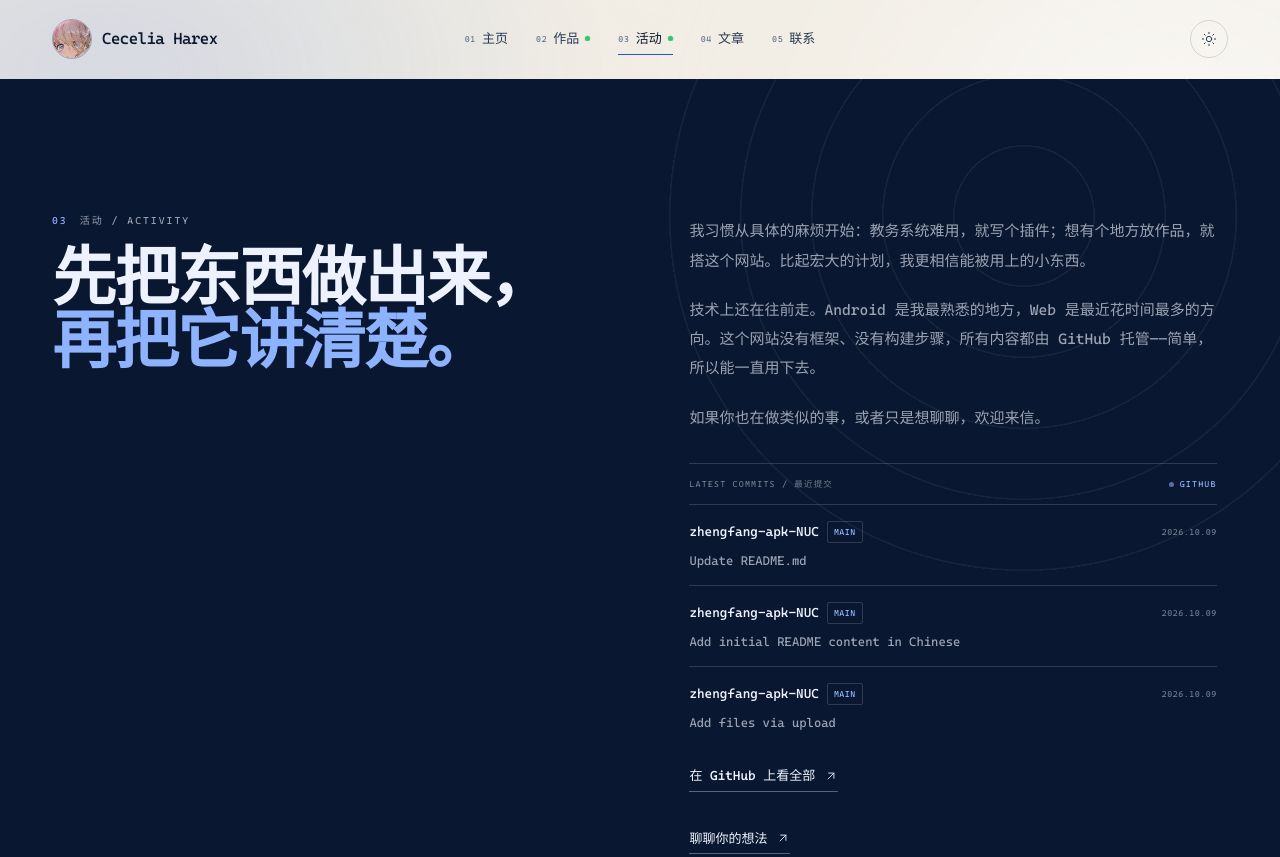
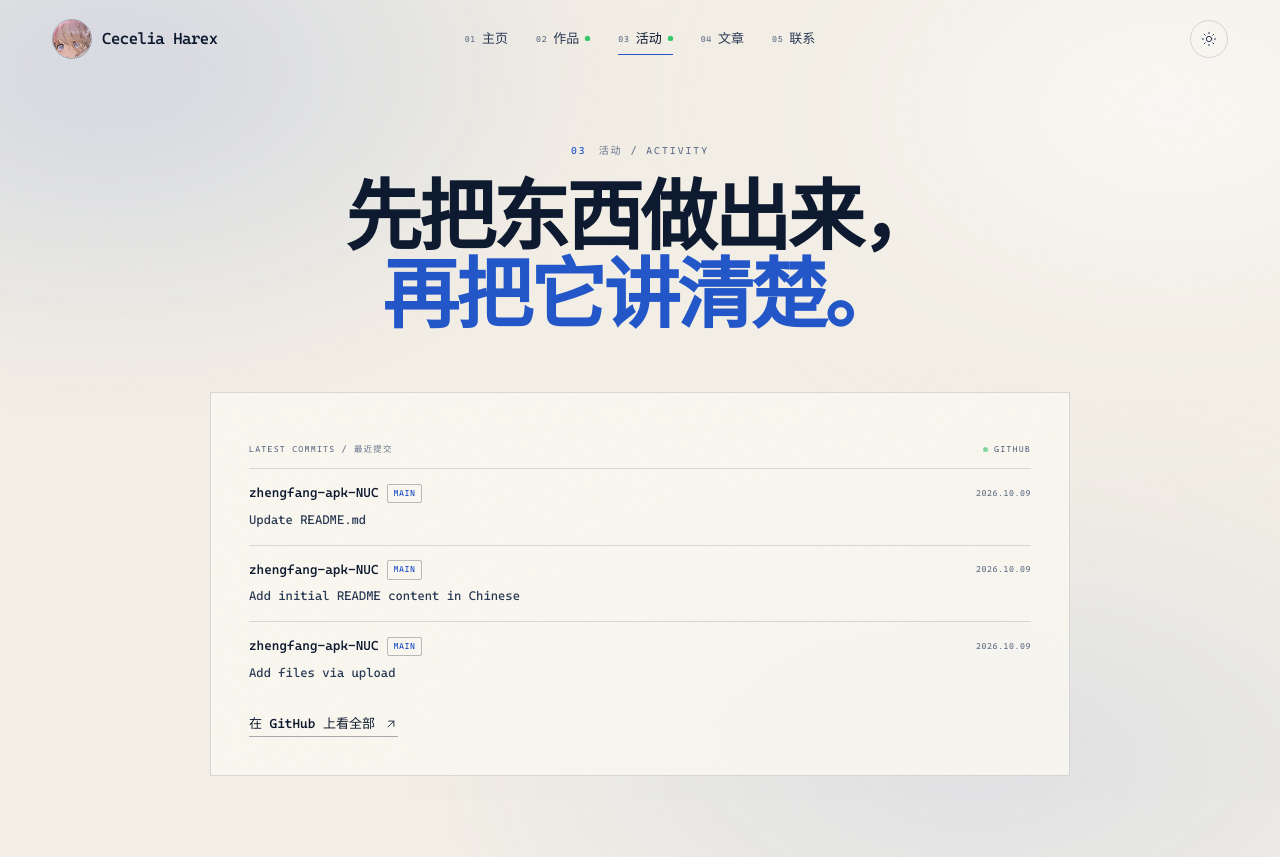
Before and after one commit to CeceliaHarex/Introduction, a website: page activity.html in a window 1280 px wide. Shown: the top 857 px of the page. Drawn offline with Linux system fonts and the light colour scheme; no server answers; a web font is replaced by a local one.

Commit message:
Add files via upload

```diff
--- a/activity.html
+++ b/activity.html
@@ -82,22 +82,15 @@
   </div>
 
   <main id="main">
-    <section class="about activity-page" id="activity">
-      <div class="shell">
-        <div class="about-grid">
-          <div class="about-lead">
+    <section class="activity-page" id="activity">
+      <div class="shell activity-shell">
         <p class="section-kicker"><span>03</span> 活动 / Activity</p>
-            <h1 class="about-statement">
+        <h1 class="activity-title">
           <span data-bind="about.statement">先把东西做出来，</span>
           <em data-bind="about.statementAccent">再把它讲清楚。</em>
         </h1>
-          </div>
 
-          <div class="about-body">
-            <p data-bind="about.paragraphs.0">我习惯从具体的麻烦开始：教务系统难用，就写个插件；想有个地方放作品，就搭这个网站。</p>
-            <p data-bind="about.paragraphs.1">技术上还在往前走。Android 是我最熟悉的地方，Web 是最近花时间最多的方向。</p>
-            <p data-bind="about.paragraphs.2">如果你也在做类似的事，或者只是想聊聊，欢迎来信。</p>
-
+        <div class="activity-panel">
           <div class="activity" data-activity>
             <div class="activity-head">
               <span>Latest commits / 最近提交</span>
@@ -108,12 +101,6 @@
             </div>
             <a class="link-arrow" href="https://github.com/CeceliaHarex" data-github-link target="_blank" rel="noopener">
               在 GitHub 上看全部
-                <svg viewBox="0 0 24 24" fill="none" stroke="currentColor" stroke-width="1.5" stroke-linecap="round" stroke-linejoin="round" aria-hidden="true"><path d="M7 17 17 7M8 7h9v9"/></svg>
-              </a>
-            </div>
-
-            <a class="link-arrow" href="contact.html">
-              聊聊你的想法
               <svg viewBox="0 0 24 24" fill="none" stroke="currentColor" stroke-width="1.5" stroke-linecap="round" stroke-linejoin="round" aria-hidden="true"><path d="M7 17 17 7M8 7h9v9"/></svg>
             </a>
           </div>
--- a/assets/css/main.css
+++ b/assets/css/main.css
@@ -89,6 +89,7 @@
 [data-theme="dark"] .section-title em,
 [data-theme="dark"] .page-title em,
 [data-theme="dark"] .works-title em,
+[data-theme="dark"] .activity-title em,
 [data-theme="dark"] .contact-title em,
 [data-theme="dark"] .nav-link::after,
 [data-theme="dark"] .prose a,
@@ -1922,6 +1923,103 @@ button {
 
 .activity-page {
   min-height: calc(100dvh - 78px);
+  padding-block: clamp(52px, 8vh, 100px) clamp(48px, 7vh, 92px);
+}
+
+.activity-shell {
+  max-width: 1040px;
+}
+
+.activity-page .section-kicker {
+  justify-content: center;
+  margin-bottom: 20px;
+}
+
+.activity-title {
+  max-width: 16ch;
+  margin: 0 auto;
+  text-align: center;
+  font-family: var(--sans);
+  font-weight: 700;
+  font-size: clamp(2.6rem, 6vw, 5.4rem);
+  line-height: 1.02;
+  letter-spacing: -0.04em;
+  text-wrap: balance;
+}
+
+.activity-title em {
+  display: block;
+  font-style: normal;
+  color: var(--accent);
+}
+
+.activity-panel {
+  max-width: 860px;
+  margin: clamp(32px, 5vw, 56px) auto 0;
+  padding: clamp(20px, 3.6vw, 38px);
+  border: 1px solid var(--line);
+  background: color-mix(in srgb, var(--paper-raised) 84%, transparent);
+  -webkit-backdrop-filter: blur(18px);
+  backdrop-filter: blur(18px);
+}
+
+.activity-panel .activity {
+  margin: 0;
+  border-top: 0;
+}
+
+.activity-panel .activity-head {
+  border-color: var(--line);
+  color: var(--muted);
+}
+
+.activity-panel .activity-live {
+  color: var(--muted);
+}
+
+.activity-panel .activity-live i {
+  background: #22c55e;
+}
+
+.activity-panel .commit {
+  border-color: var(--line);
+}
+
+.activity-panel .commit-top {
+  color: var(--muted);
+}
+
+.activity-panel .commit-repo {
+  color: var(--ink);
+}
+
+.activity-panel .commit-branch {
+  border-color: var(--line-strong);
+  color: var(--accent);
+}
+
+.activity-panel .commit-count {
+  color: var(--accent);
+}
+
+.activity-panel .commit-msg {
+  color: var(--ink-soft);
+}
+
+.activity-panel .commit:hover .commit-msg {
+  color: var(--ink);
+}
+
+.activity-panel .activity-empty {
+  color: var(--muted);
+}
+
+.activity-panel .activity-empty a {
+  color: var(--accent);
+}
+
+.activity-panel .link-arrow {
+  color: var(--ink);
 }
 
 .contact-page {
@@ -3689,6 +3787,19 @@ dialog::backdrop {
     font-size: clamp(2.2rem, 9vw, 3.4rem);
   }
 
+  .activity-page {
+    padding-block: 42px 56px;
+  }
+
+  .activity-title {
+    font-size: clamp(2.2rem, 10vw, 3.6rem);
+  }
+
+  .activity-panel {
+    margin-top: 28px;
+    padding: 18px;
+  }
+
   html {
     scroll-padding-top: 76px;
   }
--- a/assets/js/config.js
+++ b/assets/js/config.js
@@ -67,11 +67,6 @@ window.PORTFOLIO_CONFIG = {
   /* 5. 活动页面 ---------------------------------------------------------- */
   about: {
     statement: "先把东西做出来，",
-    statementAccent: "再把它讲清楚。",
-    paragraphs: [
-      "我习惯从具体的麻烦开始：教务系统难用，就写个插件；想有个地方放作品，就搭这个网站。比起宏大的计划，我更相信能被用上的小东西。",
-      "技术上还在往前走。Android 是我最熟悉的地方，Web 是最近花时间最多的方向。这个网站没有框架、没有构建步骤，所有内容都由 GitHub 托管——简单，所以能一直用下去。",
-      "如果你也在做类似的事，或者只是想聊聊，欢迎来信。"
-    ]
+    statementAccent: "再把它讲清楚。"
   }
 };
```
Also changed, not shown: content/posts.json (+7 -20 lines). Lines whose indentation alone changed are shown as unchanged.
